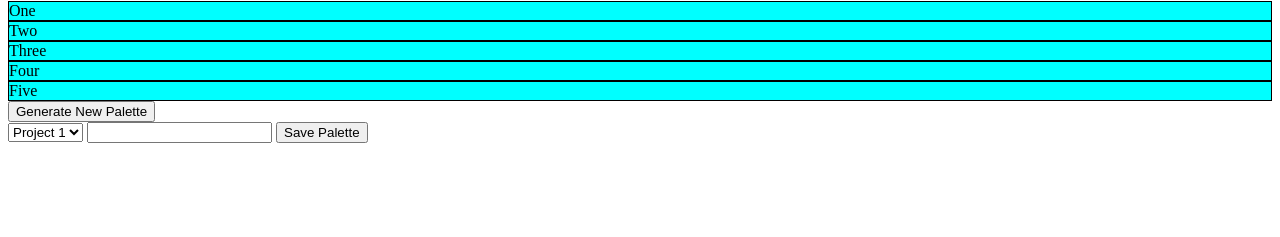
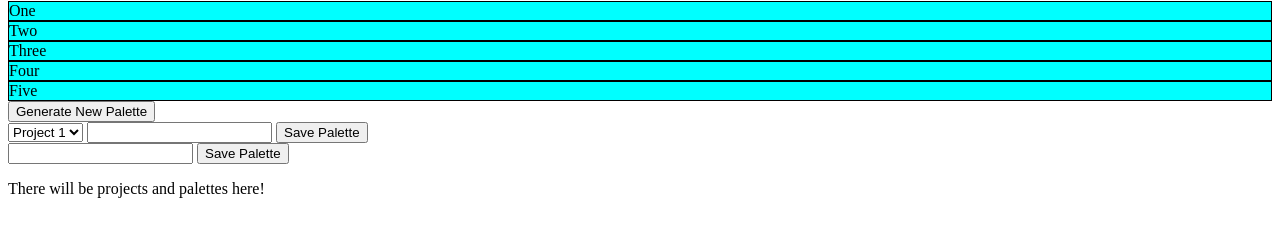
Before and after one commit to mngatewood/palette-picker, a website: page public/index.html in a window 1280 px wide. Shown: the part 79-316 px from the top of the page. Drawn offline with nearby package versions, Linux system fonts and the light colour scheme.

Commit message:
Adds main html

```diff
--- a/public/index.html
+++ b/public/index.html
@@ -16,17 +16,29 @@
       <div id="header-palette-five" class="header-palette-box">Five</div>
     </section>
     <button id="header-button-refresh">Generate New Palette</button>
-    <section id="header-save-palette-container">
-      <form id="header-save-palette-form">
+  </header>
+  <main>
+    <section id="main-save-palette-container">
+      <form id="main-save-palette-form">
         <select id="save-palette-project">
           <option>Project 1</option>
           <option>Project 2</option>
         </select>
         <input id="save-palette-name" />
-        <button is="save-palette-submit">Save Palette</button>
+        <button id="save-palette-submit">Save Palette</button>
       </form>
     </section>
-  </header>
+    <section id="main-create-project-container">
+      <form id="main-create-project-form">
+        <input id="create-project-name" />
+        <button id="create-project-submit">Save Palette</button>
+      </form>
+    </section>
+    <section id="main-existing-projects-container">
+      <p>There will be projects and palettes here!</p>
+    </section>
+
+  </main>
 
   <script src="https://ajax.googleapis.com/ajax/libs/jquery/3.2.1/jquery.min.js" type="text/javascript"></script>
   <script src="js/script.js" type="text/javascript"></script>
```
